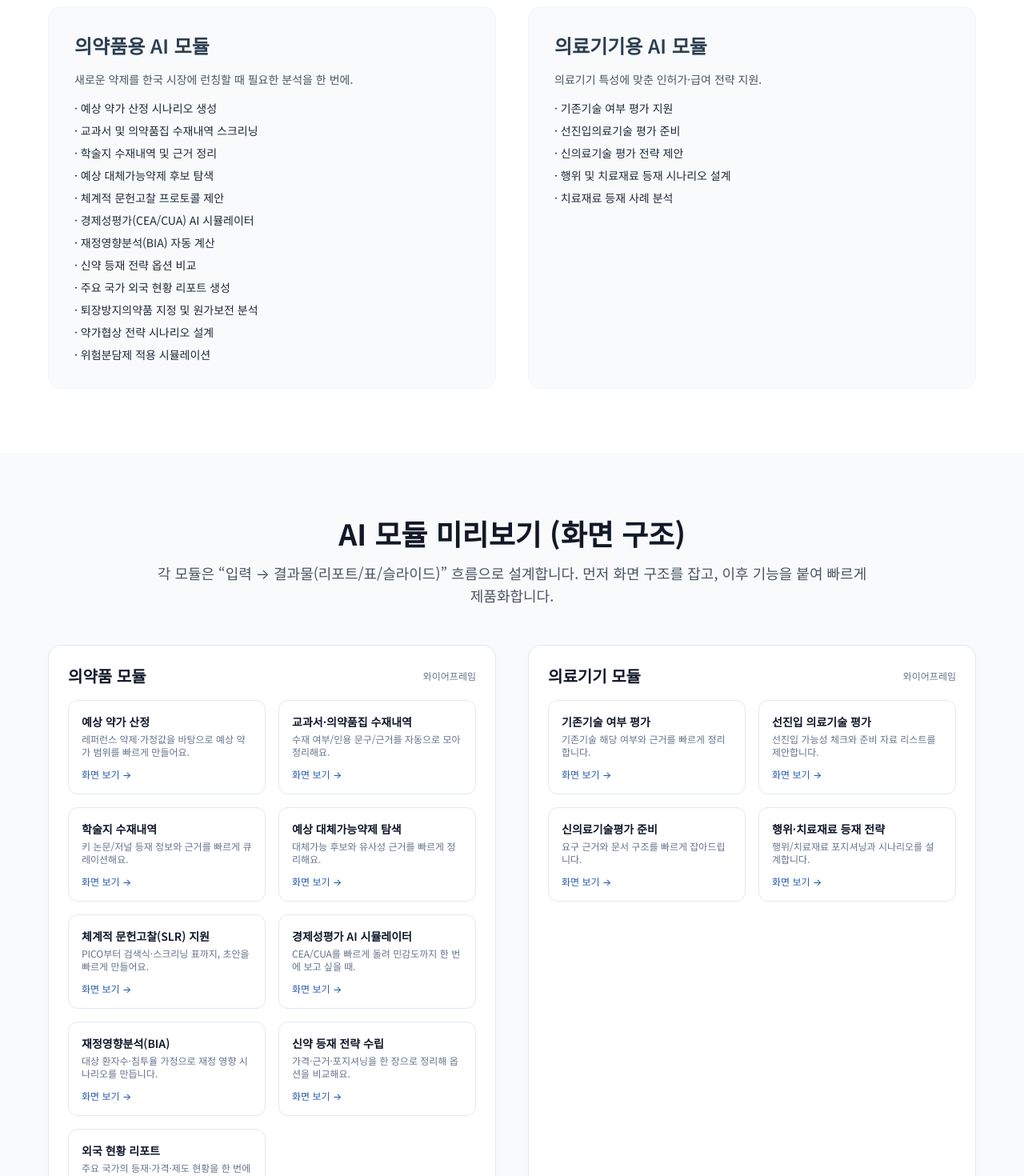
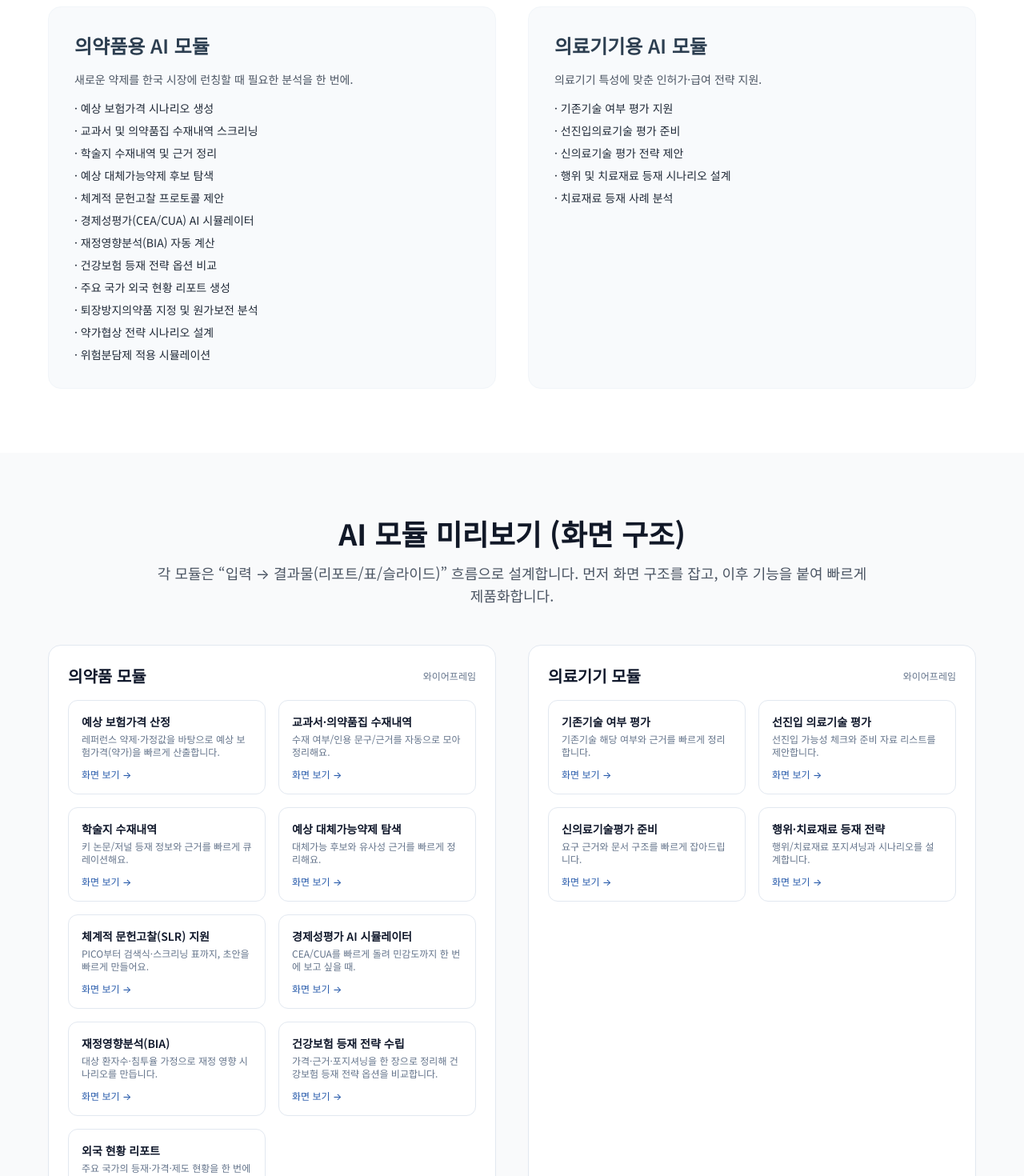
Before and after one commit to Gyoungmin-Ko/aguahealth-website, a React (Vite) app: page /ai-solutions in a window 1280 px wide. Shown: the part 740-2210 px from the top of the page at 80% size. Built offline with nearby package versions, Linux system fonts and the light colour scheme.

Commit message:
Tweak wording for health economics and pricing modules

```diff
--- a/src/data/aiModules.js
+++ b/src/data/aiModules.js
@@ -3,8 +3,8 @@ export const aiModules = [
   {
     id: 'drug-expected-price',
     category: '의약품',
-    title: '예상 약가 산정',
-    tagline: '레퍼런스 약제·가정값을 바탕으로 예상 약가 범위를 빠르게 만들어요.',
+    title: '예상 보험가격 산정',
+    tagline: '레퍼런스 약제·가정값을 바탕으로 예상 보험가격(약가)을 빠르게 산출합니다.',
     inputs: [
       { id: 'productName', label: '제품명(가칭)', type: 'text', placeholder: '예: ABC-101' },
       { id: 'indication', label: '적응증', type: 'text', placeholder: '예: 전이성 비소세포폐암' },
@@ -14,7 +14,7 @@ export const aiModules = [
       { id: 'notes', label: '추가 메모', type: 'textarea', placeholder: '가정/제약사항/특이사항' },
     ],
     outputs: [
-      '예상 약가 범위(낮음/기준/높음)',
+      '예상 보험가격 범위(낮음/기준/높음)',
       '레퍼런스 약제 리스트 및 근거 요약',
       '핵심 가정값 표(환산 단위/투여량/기간 등)',
       '리스크·대응 포인트 3가지',
@@ -103,8 +103,8 @@ export const aiModules = [
   {
     id: 'drug-listing-strategy',
     category: '의약품',
-    title: '신약 등재 전략 수립',
-    tagline: '가격·근거·포지셔닝을 한 장으로 정리해 옵션을 비교해요.',
+    title: '건강보험 등재 전략 수립',
+    tagline: '가격·근거·포지셔닝을 한 장으로 정리해 건강보험 등재 전략 옵션을 비교합니다.',
     inputs: [
       { id: 'product', label: '제품/적응증', type: 'text', placeholder: '예: ABC-101 / NSCLC' },
       { id: 'value', label: '핵심 가치(Value)', type: 'textarea', placeholder: '임상적 차별점/환자 혜택' },
--- a/src/data/company.json
+++ b/src/data/company.json
@@ -24,7 +24,7 @@
     "credentials": [
       "등록 약사",
       "공중보건학 박사",
-      "전문 건강경제학자",
+      "보건경제 전문가",
       "의약품 및 의료기기 마켓액세스 전문가"
     ],
     "experience": "2,000건 이상의 청구 심사 및 조사 경험"
--- a/src/pages/AIServices.jsx
+++ b/src/pages/AIServices.jsx
@@ -48,14 +48,14 @@ export default function AIServices() {
                   새로운 약제를 한국 시장에 런칭할 때 필요한 분석을 한 번에.
                 </p>
                 <ul className="space-y-2 text-gray-800 text-sm">
-                  <li>· 예상 약가 산정 시나리오 생성</li>
+                  <li>· 예상 보험가격 시나리오 생성</li>
                   <li>· 교과서 및 의약품집 수재내역 스크리닝</li>
                   <li>· 학술지 수재내역 및 근거 정리</li>
                   <li>· 예상 대체가능약제 후보 탐색</li>
                   <li>· 체계적 문헌고찰 프로토콜 제안</li>
                   <li>· 경제성평가(CEA/CUA) AI 시뮬레이터</li>
                   <li>· 재정영향분석(BIA) 자동 계산</li>
-                  <li>· 신약 등재 전략 옵션 비교</li>
+                  <li>· 건강보험 등재 전략 옵션 비교</li>
                   <li>· 주요 국가 외국 현황 리포트 생성</li>
                   <li>· 퇴장방지의약품 지정 및 원가보전 분석</li>
                   <li>· 약가협상 전략 시나리오 설계</li>
--- a/src/pages/Home.jsx
+++ b/src/pages/Home.jsx
@@ -26,8 +26,8 @@ export default function Home() {
                 <span className="text-[#285BAB]">AI 기반 Market Access 파트너</span>
               </h1>
               <p className="text-xl text-gray-600 mb-8">
-                아그와헬스는 보건학·건강경제학 전문성과 AI를 결합한 Market Access 파트너입니다.<br />
-                예상 약가 산정부터 경제성평가, 요양급여비용청구까지<br />
+                아그와헬스는 보건학·보건경제 전문성과 AI를 결합한 Market Access 파트너입니다.<br />
+                예상 보험가격 산정부터 경제성평가, 요양급여비용청구까지<br />
                 경쟁업체 대비 합리적인 비용으로 실무에 바로 쓰이는 솔루션을 제공합니다.
               </p>
               <div className="flex flex-col sm:flex-row gap-4 justify-center">
@@ -92,7 +92,7 @@ export default function Home() {
                   {companyData.tagline}
                 </p>
                 <p className="text-gray-600 mb-6">
-                  보건학·건강경제학 전문성과 2,000건 이상의 심사 경험을 바탕으로,
+                  보건학·보건경제 전문성과 2,000건 이상의 심사 경험을 바탕으로,
                   시장 진입부터 요양급여비용청구까지 전 과정을 함께합니다.
                 </p>
                 <ul className="space-y-2 mb-6">
@@ -206,14 +206,14 @@ export default function Home() {
                   <div className="bg-white/5 border border-white/10 rounded-xl p-4">
                     <div className="text-xs font-semibold text-sky-300 mb-1">의약품</div>
                     <ul className="space-y-1 text-gray-100">
-                      <li>· 예상 약가 산정</li>
+                      <li>· 예상 보험가격 산정</li>
                       <li>· 교과서·의약품집 수재내역 스크리닝</li>
                       <li>· 학술지 수재내역 분석</li>
                       <li>· 예상 대체가능약제 탐색</li>
                       <li>· 체계적 문헌고찰 지원</li>
                       <li>· 경제성평가 AI 시뮬레이터</li>
                       <li>· 재정영향분석 자동화</li>
-                      <li>· 신약 등재 전략 수립 지원</li>
+                      <li>· 건강보험 등재 전략 수립 지원</li>
                       <li>· 외국 현황 리서치</li>
                       <li>· 퇴장방지의약품 지정·원가보전 분석</li>
                       <li>· 약가협상 전략 수립</li>
```
